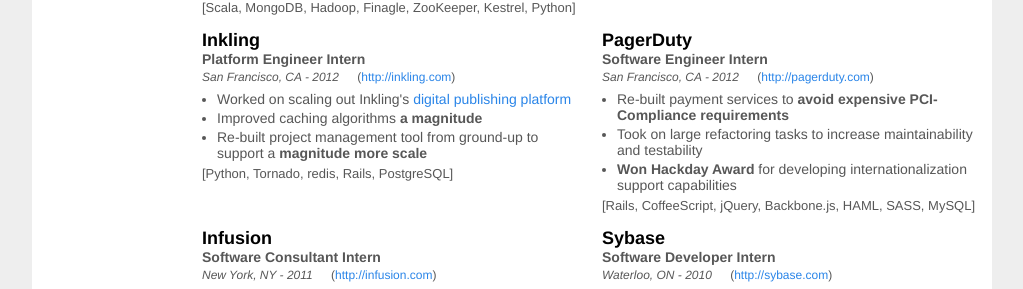
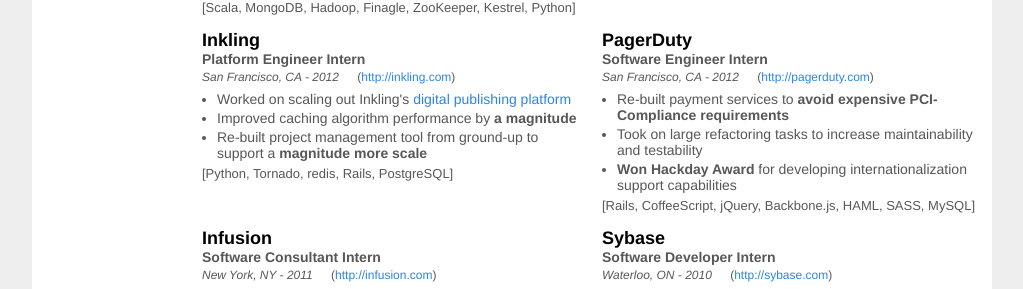
Before and after one commit to jkao/jkao.github.io, a Jekyll site: the page resume.updated.html, which Jekyll copies as it is, in a window 1280 px wide. Shown: the part 527-816 px from the top of the page, without its empty margins (128-1151 px from the left). Built offline with Jekyll 4.4.1, drawn with Linux system fonts in a browser that asks for light colours.

Commit message:
Moar rewording.

```diff
--- a/resume.updated.html
+++ b/resume.updated.html
@@ -346,7 +346,7 @@
                     Worked on scaling out Inkling's
                     <a href="https://inkling.com/habitat" target="_blank">digital publishing platform</a>
                   </li>
-                  <li>Improved caching algorithms <strong>a magnitude</strong></li>
+                  <li>Improved caching algorithm performance by <strong>a magnitude</strong></li>
                   <li>Re-built project management tool from ground-up to support a <strong>magnitude more scale</strong></li>
                 </ul>
               </div>
```
